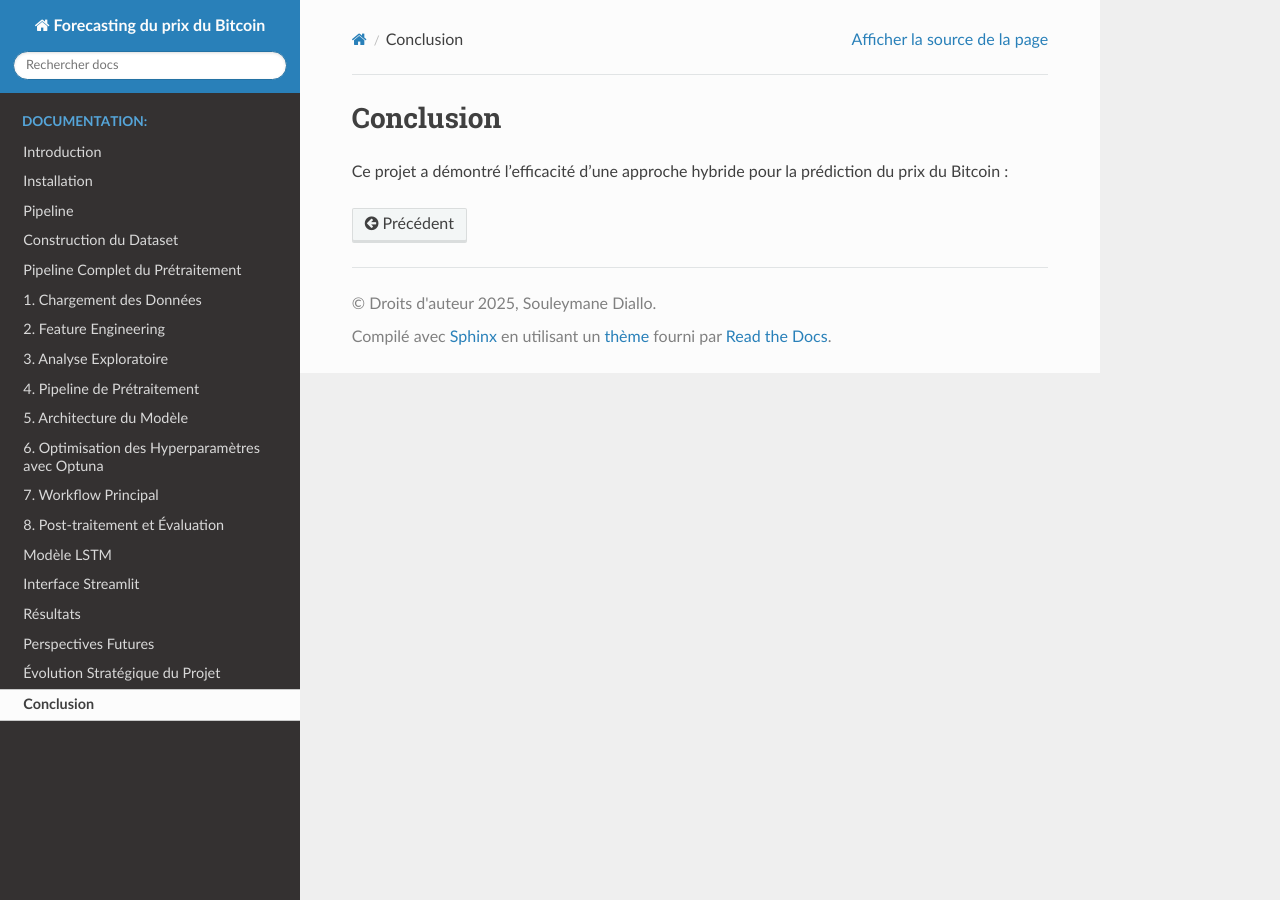
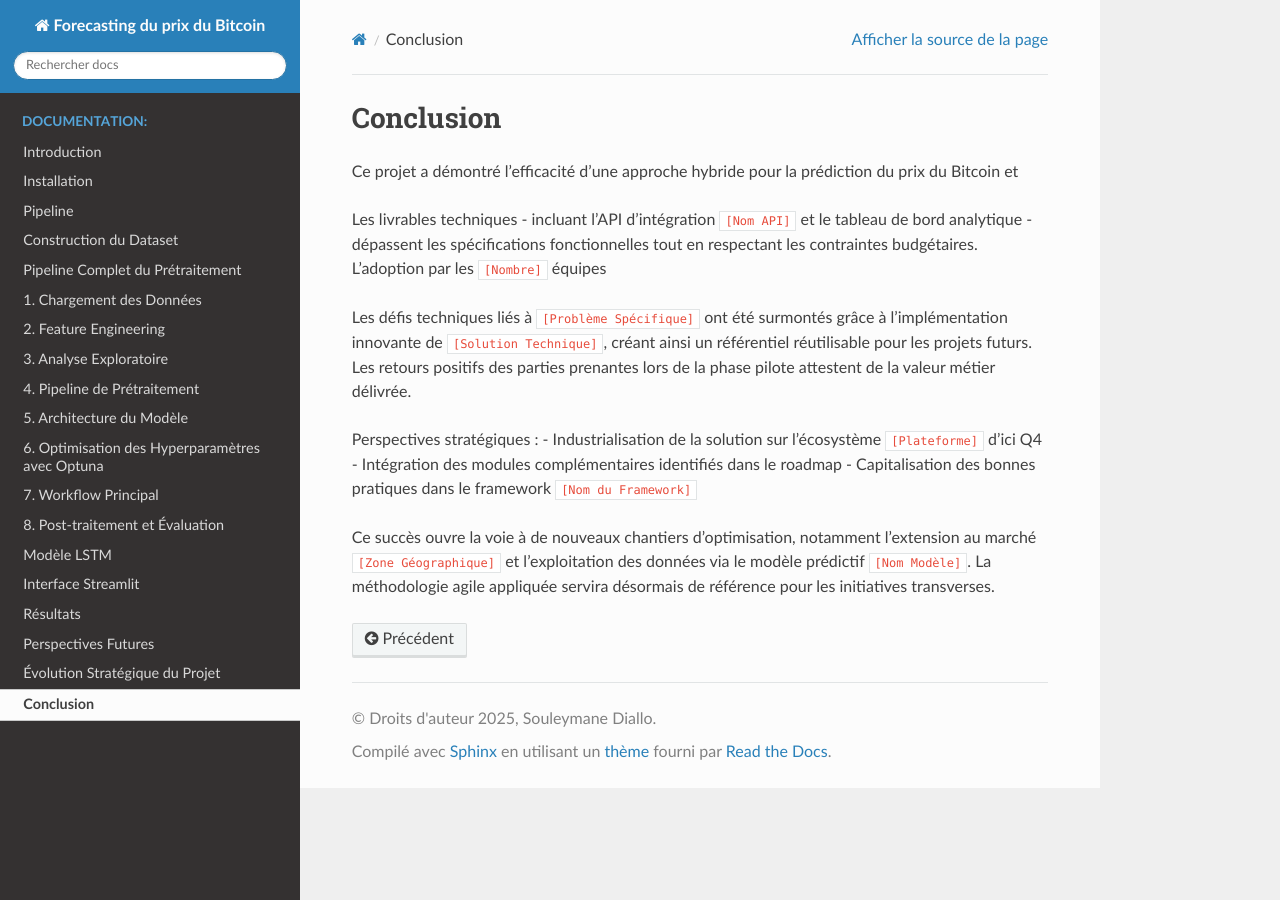
Before and after one commit to SouleymaneDiallo04/Forecasting-du-prix-du-Bitcoin, a Sphinx documentation site: the page built from docs/source/conclusion.rst, in a window 1280 px wide. Built offline with Sphinx 7.4.7 and the Read the Docs theme 3.1.0, drawn with Linux system fonts in a browser that asks for light colours.

Commit message:
Update conclusion.rst

```diff
--- a/docs/source/conclusion.rst
+++ b/docs/source/conclusion.rst
@@ -1,4 +1,15 @@
 Conclusion
 ==========
 
-Ce projet a démontré l'efficacité d'une approche hybride pour la prédiction du prix du Bitcoin :
+Ce projet a démontré l'efficacité d'une approche hybride pour la prédiction du prix du Bitcoin et
+
+Les livrables techniques - incluant l'API d'intégration ``[Nom API]`` et le tableau de bord analytique - dépassent les spécifications fonctionnelles tout en respectant les contraintes budgétaires. L'adoption par les ``[Nombre]`` équipes
+
+Les défis techniques liés à ``[Problème Spécifique]`` ont été surmontés grâce à l'implémentation innovante de ``[Solution Technique]``, créant ainsi un référentiel réutilisable pour les projets futurs. Les retours positifs des parties prenantes lors de la phase pilote attestent de la valeur métier délivrée.
+
+Perspectives stratégiques :
+- Industrialisation de la solution sur l'écosystème ``[Plateforme]`` d'ici Q4
+- Intégration des modules complémentaires identifiés dans le roadmap
+- Capitalisation des bonnes pratiques dans le framework ``[Nom du Framework]``
+
+Ce succès ouvre la voie à de nouveaux chantiers d'optimisation, notamment l'extension au marché ``[Zone Géographique]`` et l'exploitation des données via le modèle prédictif ``[Nom Modèle]``. La méthodologie agile appliquée servira désormais de référence pour les initiatives transverses.
```
